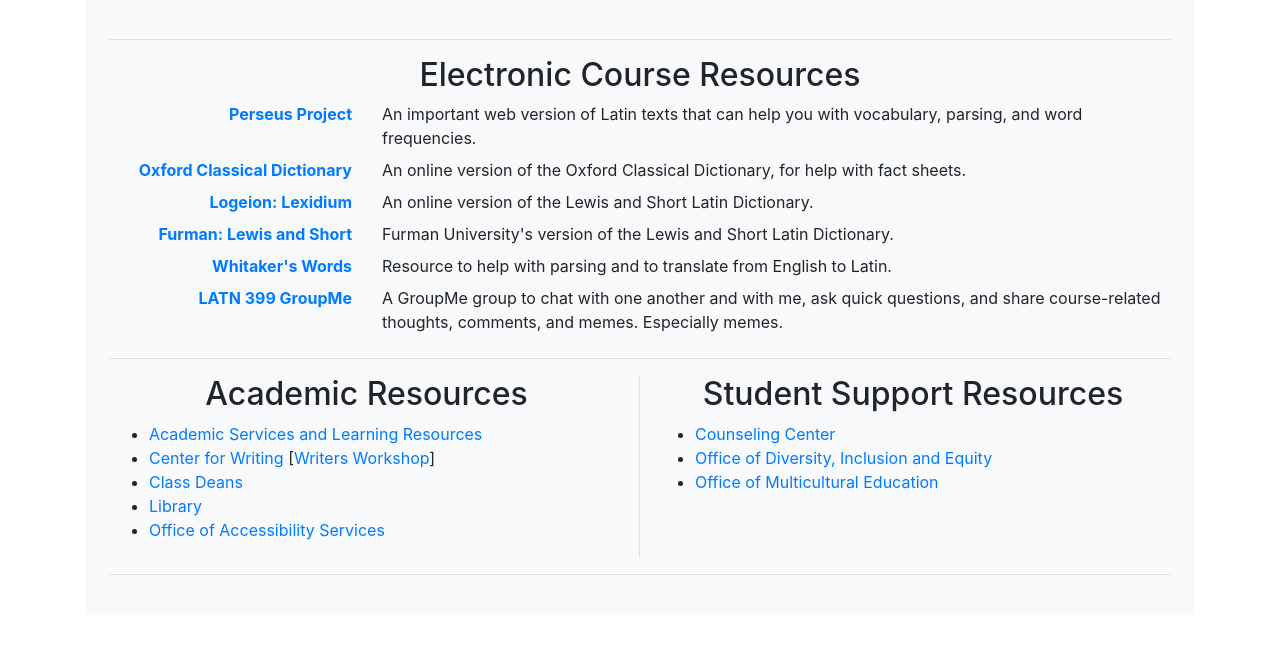
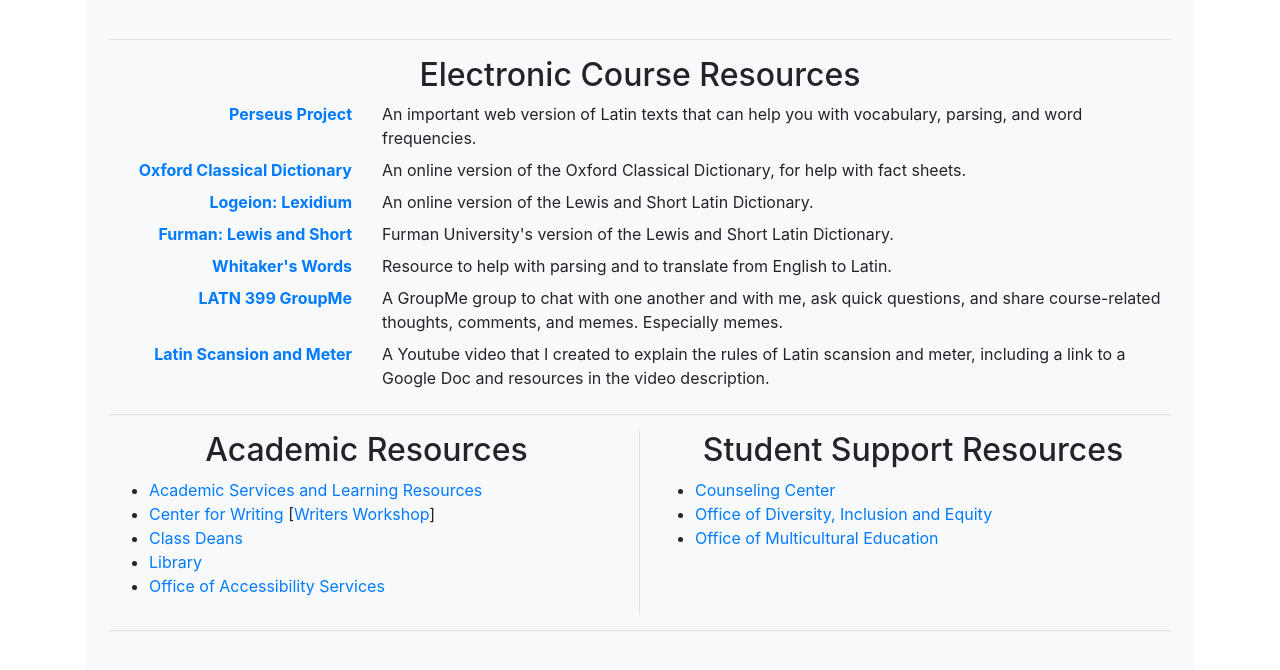
Before and after one commit to DLibatique/f20_courses, a Django app: template latn399/templates/latn399/pages/resources.html in a window 1280 px wide. Shown: the part 57-727 px from the top of the page. Run offline with Django 3.2, Linux system fonts and the light colour scheme; the template is opened without the code that fills it, so the values that code supplies are empty; some libraries are stand-ins or nearby versions.

Commit message:
added scansion vid

```diff
--- a/latn399/templates/latn399/pages/resources.html
+++ b/latn399/templates/latn399/pages/resources.html
@@ -23,8 +23,11 @@
                     <{% if not x %}dt class="col-sm-3 text-right" {% else %}h3{% endif %}><a href="https://groupme.com/join_group/61705981/v6PUDHtA">LATN 399 GroupMe</a>{% if not x %}</dt>{% else %}</h3>{% endif %}
                       <{% if not x %}dd class="col-sm-9" {% else%}p{% endif %}>A GroupMe group to chat with one another and with me, ask quick questions, and share course-related thoughts, comments, and memes. Especially memes.{% if not x %}</dd>{% else %}</p>{% endif %}
 
+                        <{% if not x %}dt class="col-sm-3 text-right" {% else %}h3{% endif %}><a href="https://www.youtube.com/watch?v=jTTJpB9Fupo">Latin Scansion and Meter</a>{% if not x %}</dt>{% else %}</h3>{% endif %}
+                          <{% if not x %}dd class="col-sm-9" {% else%}p{% endif %}>A Youtube video that I created to explain the rules of Latin scansion and meter, including a link to a Google Doc and resources in the video description.{% if not x %}</dd>{% else %}</p>{% endif %}
 
-                        {% if not x %}
+
+                            {% if not x %}
 </dl>
 {% endif %}
 
```
